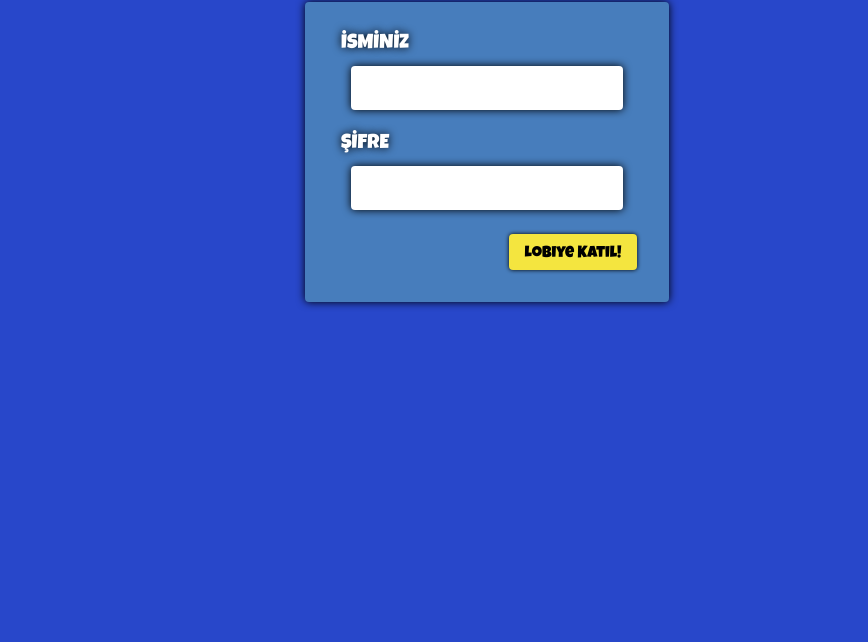
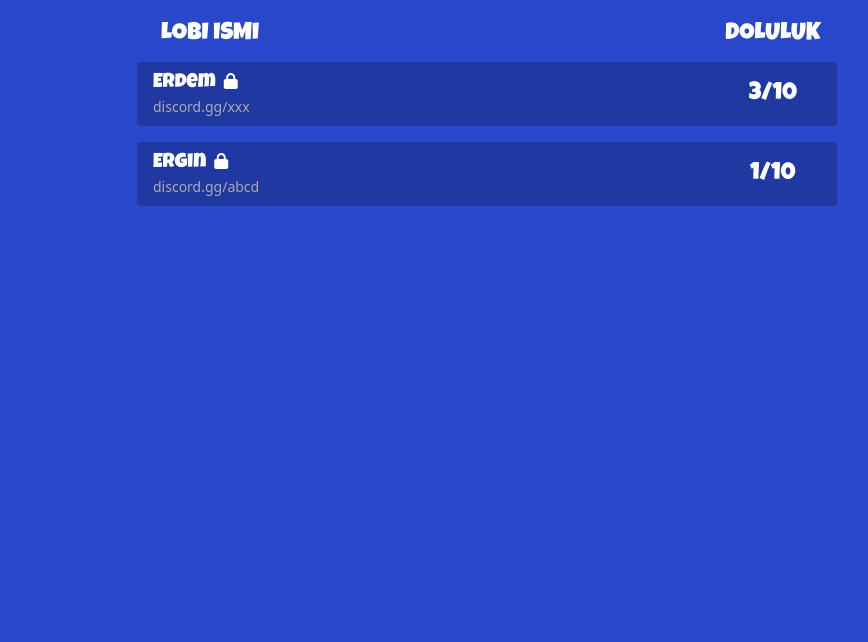
Before and after one commit to erdemylmaz/taboo-web, a plain HTML site: page index.html in a window 1280 px wide. Shown: the part 158-800 px from the top of the page, without its empty margins (153-1021 px from the left). Drawn offline with Linux system fonts and the light colour scheme.

Commit message:
i need to relax

```diff
--- a/game.js
+++ b/game.js
@@ -2,6 +2,13 @@ const containerMid = document.querySelector('.container-mid');
 const lobbyMid = document.querySelector('.lobby-mid');
 const startContainer = document.querySelector('.start-container');
 const gameContainer = document.querySelector('.game-container');
+const gamePage = document.querySelector('.game-page');
+const lobbiesContainer = document.querySelector('.lobbies-container');
+
+const lobbiesArea = document.querySelector('.lobbies-area');
+const turnBackLobbiesBtn = document.querySelector('.turn-back-lobbies-btn');
+
+const headerTitle = document.querySelector('.lobby-name');
 
 const inviteBtn = document.querySelector('.invite-btn');
 const inviteModal = document.querySelector('.invite-alert-box');
@@ -20,16 +27,101 @@ const joinLobbyBtn = document.querySelector('.join-lobby-btn');
 
 const joinTeamBtns = document.querySelectorAll('.join-team-btn');
 
+let lobbyDIVS;
+let lobbyIndex;
+
+class Lobbies {
+    lobbies = [
+        {
+            title: 'Erdem',
+            admin: 'Erdem',
+            password: '1',
+            hasPassword: true,
+            description: 'discord.gg/xxx',
+            currentPlayer: 3,
+            lobbyID: 0,
+            players: ["Ergin", "Zeynep", "Erdem"],
+            redTeam: ["Ergin", "Zeynep"],
+            blueTeam: ["Erdem"],
+        },
+
+        {
+            title: 'Ergin',
+            admin: 'a',
+            password: '123456',
+            hasPassword: true,
+            description: 'discord.gg/abcd',
+            currentPlayer: 1,
+            lobbyID: 0,
+            players: ["Ergin"],
+            redTeam: ["Ergin"],
+            blueTeam: [],
+        },
+    ];
+
+    initLobbiesContainer = () => {
+        startContainer.style.display = "none";
+        gameContainer.style.display = "none";
+        lobbyMid.style.display = "none";
+        containerMid.style.display = "none";
+
+        inviteBtn.style.display = "none";
+        headerTitle.textContent = "Online Taboo Game";
+
+        this.lobbies.map((lobby) => {
+            let div = document.createElement('div');
+            div.className = "lobby-item";
+
+            div.innerHTML = `
+            <div class="item-left">
+                <div class="item-name">${lobby.title} ${lobby.hasPassword ? "<div class='lock-icon'><i class='fa-solid fa-lock'></i></div>" : ""}</div>
+                <div class="item-desc">${lobby.description}</div>
+            </div>
+
+            <div class="item-right">${lobby.currentPlayer}/10</div>
+            `;
+
+            lobbiesArea.appendChild(div);
+        });
+
+        lobbyDIVS = document.querySelectorAll('.lobby-item');
+    }
+}
+
+const lobbies = new Lobbies();
+
+lobbies.initLobbiesContainer();
+
+lobbyDIVS.forEach((div, index) => {
+    div.addEventListener('click', () => {
+        lobbyIndex = index;
+
+        lobby.title = lobbies.lobbies[index].title;
+        lobby.password = lobbies.lobbies[index].password;
+        lobby.admin = lobbies.lobbies[index].admin;
+        lobby.allPlayers = lobbies.lobbies[index].players;
+
+        headerTitle.textContent = `${lobby.title} LOBISI`;
+
+        lobby.currentLobby = lobbies.lobbies[index];
+
+        lobbiesContainer.style.display = "none";
+        startContainer.style.display = "flex";
+    });
+});
+
 class Lobby {
-    title = 'ERDEM';
-    password = "123456";
+    title = null;
+    password = null;
 
-    admin = "Erdem";
+    currentLobby;
+
+    admin = null;
 
     currentPlayingTeam = 0;
     currentPlayingUserIndex = 0;
 
-    allPlayers = ["Ergin", "Zeynep"];
+    allPlayers = null;
 }
 
 const lobby = new Lobby();
@@ -255,9 +347,16 @@ class Game {
                             this.blueTeam.players.splice(index, 1);
                         }
                     });
+
+                    lobby.currentLobby.blueTeam.map((player, index) => {
+                        if(player == this.username) {
+                            lobby.currentLobby.blueTeam.splice(index, 1);
+                        }
+                    });
                 }
 
                 this.redTeam.players.push(this.username);
+                // lobby.currentLobby.redTeam.push(this.username);
                 this.isOnTeam = true;
                 this.userTeam = 0;
                 this.enemyTeam = 1;
@@ -273,15 +372,22 @@ class Game {
                             this.redTeam.players.splice(index, 1);
                         }
                     });
+
+                    lobby.currentLobby.redTeam.map((player, index) => {
+                        if(player == this.username) {
+                            lobby.currentLobby.redTeam.splice(index, 1);
+                        }
+                    });
                 }
 
                 this.blueTeam.players.push(this.username);
+                // lobby.currentLobby.blueTeam.push(this.username);
                 this.isOnTeam = true;
                 this.userTeam = 1;
                 this.enemyTeam = 0;
 
                 joinTeamBtns[this.enemyTeam].classList.remove('disabled-btn');
-                joinTeamBtns[this.currentTeam].classList.add('disabled-btn');
+                joinTeamBtns[this.userTeam].classList.add('disabled-btn');
 
                 this.initBoxes();
             }
@@ -387,10 +493,17 @@ class Game {
             startGameBtn.style.display = "none";
         }
 
+        headerTitle.textContent = `${lobby.title} LOBISI`;
         containerMid.style.display = "none";
         gameContainer.style.display = "flex";
         startContainer.style.display = "none";
         lobbyMid.style.display = "flex";
+
+
+        this.redTeam.players = lobby.currentLobby.redTeam;
+        this.blueTeam.players = lobby.currentLobby.blueTeam;
+
+        this.initBoxes();
     }
 
     initGame = () => {
@@ -423,7 +536,6 @@ class Game {
 }
 
 const game = new Game();
-game.initStart();
 
 startGameBtn.addEventListener('click', game.startGame);
 
@@ -467,6 +579,8 @@ joinLobbyBtn.addEventListener('click', () => {
     if(passwordInput.value == lobby.password && usernameInput.value != "" && isUsernameAvailable) {
         game.username = usernameInput.value;
         lobby.allPlayers.push(game.username);
+        lobby.currentLobby.currentPlayer += 1;
+        lobby.currentLobby.players.push(game.username);
         game.initLobby();
     }
 });
@@ -474,3 +588,8 @@ joinLobbyBtn.addEventListener('click', () => {
 joinTeamBtns.forEach((btn) => {
     btn.addEventListener('click', game.joinTeam);
 });
+
+turnBackLobbiesBtn.addEventListener('click', () => {
+    lobbiesContainer.style.display = "flex";
+    startContainer.style.display = "none";
+})
--- a/index.html
+++ b/index.html
@@ -15,6 +15,7 @@
     <div class="invite-alert-box">Davet Linki Kopyalandı!</div>
 
     <div class="start-container">
+        <div class="turn-back-lobbies-btn"><i class="fa-solid fa-left-long"></i></div>
         <div class="start-box">
             <label>İSMİNİZ</label>
             <input type="text" class="username-input input">
@@ -108,6 +109,18 @@
             <div class="join-team-btn join-blue-btn" data-team="1"><div>mavi takıma katıl</div></div>
         </div>
     </div>
+
+    <div class="lobbies-container">
+        <div class="lobbies-text">LOBBIES</div>
+
+        <div class="table-desc">
+            <div class="desc-name">LOBI ISMI</div>
+
+            <div class="desc-status">DOLULUK</div>
+        </div>
+        <div class="lobbies-area">
+        </div>
+    </div>
 <script src="./game.js"></script>
 </body>
 </html>
--- a/style.css
+++ b/style.css
@@ -490,3 +490,117 @@ label {
     margin-left: 4px;
     font-size: 20px;
 }
+
+.lobbies-container {
+    width: 900px;
+    margin-top: 24px;
+    display: flex;
+    flex-direction: column;
+    align-items: center;
+}
+
+.lobbies-text {
+    width: 100%;
+    text-align: left;
+    color: var(--yellow);
+    font-size: 36px;
+    font-family: myFont;
+    text-shadow: 0 0 8px #000;
+}
+
+.table-desc {
+    margin-top: 36px;
+    width: 700px;
+    display: flex;
+    flex-direction: row;
+    justify-content: space-between;
+    font-family: myFont;
+    color: #fff;
+    font-size: 24px;
+}
+
+.lobby-item {
+    width: 700px;
+    height: 64px;
+    background-color: rgba(0, 0, 0, 0.2);
+    margin-top: 16px;
+    border-radius: 4px;
+    color: #fff;
+    display: flex;
+    flex-direction: row;
+    justify-content: space-between;
+    align-items: center;
+    transition: 250ms;
+    cursor: pointer;
+}
+
+.desc-name {
+    margin-left: 24px;
+}
+
+.desc-status {
+    width: 128px;
+    text-align: center;
+}
+
+.item-left {
+    margin-left: 16px;
+}
+
+.item-name {
+    font-family: myFont;
+    font-size: 20px;
+    display: flex;
+    flex-direction: row;
+}
+
+.lock-icon {
+    margin-left: 8px;
+    font-size: 16px;
+}
+
+.item-desc {
+    color: #aaa;
+    font-size: 14px;
+    margin-top: 4px;
+}
+
+.item-right {
+    width: 128px;
+    font-size: 24px;
+    text-align: center;
+    font-family: myFont;
+}
+
+.lobby-item:hover {
+    background-color: var(--scoreBlue);
+
+    cursor: pointer;
+    color: #000;
+}
+
+.lobby-item:hover .item-desc {
+    color: #000;
+}
+
+.start-container {
+    position: relative;
+    display: flex;
+    flex-direction: column;
+}
+
+.turn-back-lobbies-btn {
+    color: var(--yellow);
+    font-size: 24px;
+    position: absolute;
+    text-shadow: 0 0 8px #000;
+    cursor: pointer;
+    top: 36px;
+    left: 8px;
+    transition: 250ms;
+}
+
+.turn-back-lobbies-btn:hover {
+    color: #fff;
+    transform: scale(1.2);
+}
```
